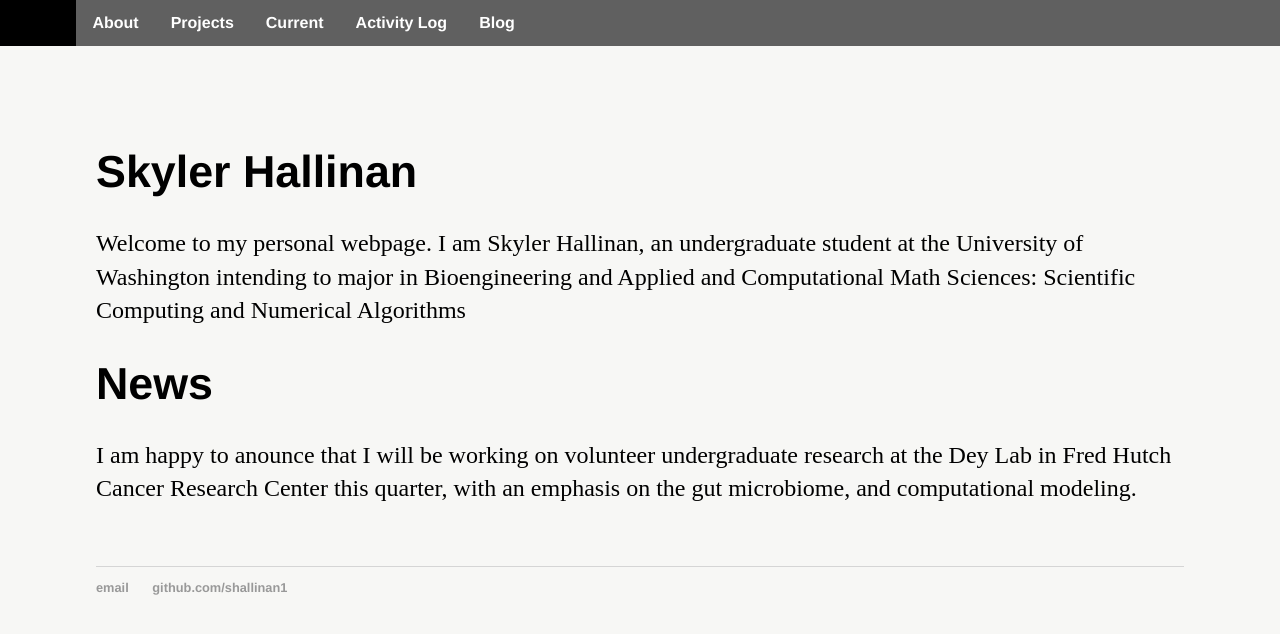
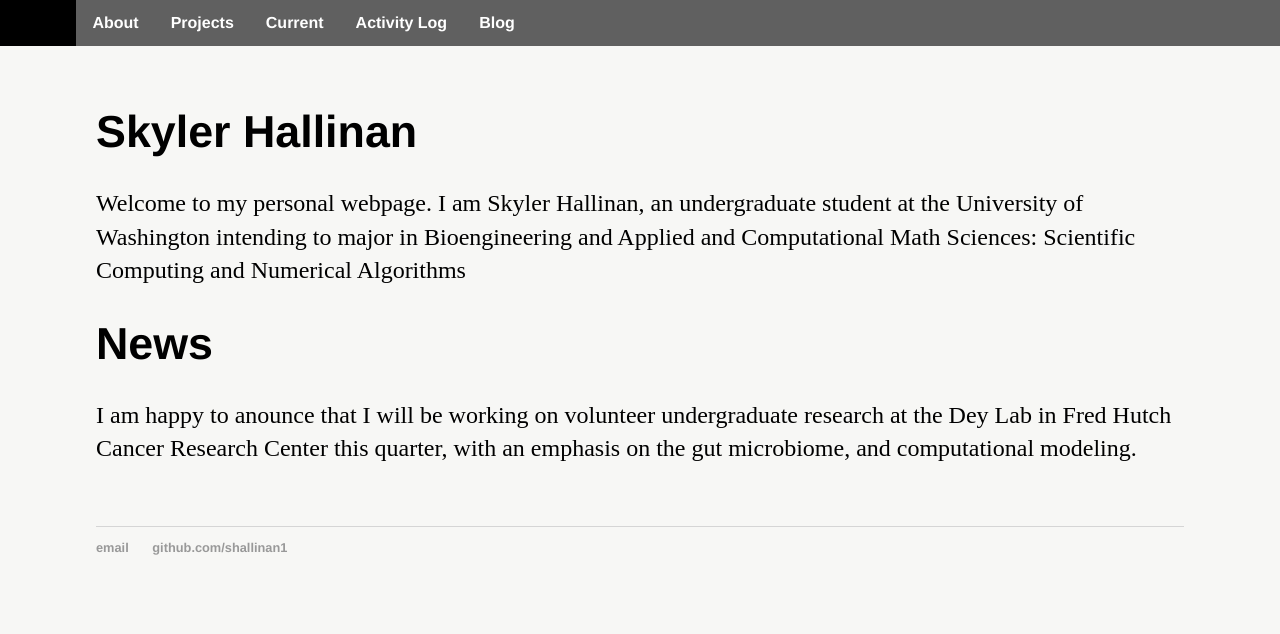
Before and after one commit to shallinan1/shallinan1.github.io, a Jekyll site: the page built from index.md, in a window 1280 px wide. Shown: the top 634 px of the page. Built offline with Jekyll 4.4.1, drawn with Linux system fonts in a browser that asks for light colours.

Commit message:
margin change

```diff
--- a/css/main.css
+++ b/css/main.css
@@ -90,7 +90,7 @@ ul.posts li {
 }
 
 .container {
-	margin: 100px auto 60px;
+	margin: 60px auto 60px;
 	width: 85%;
 }
 
```
